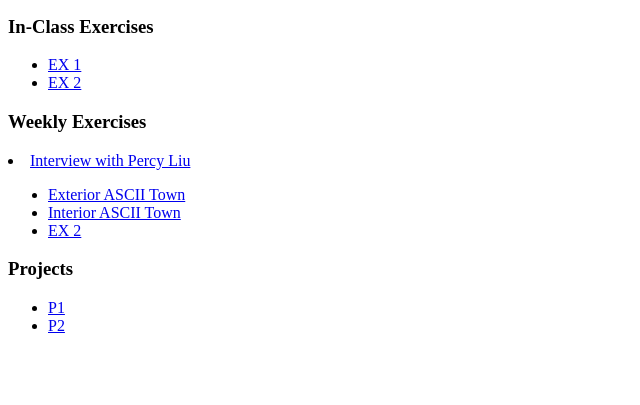
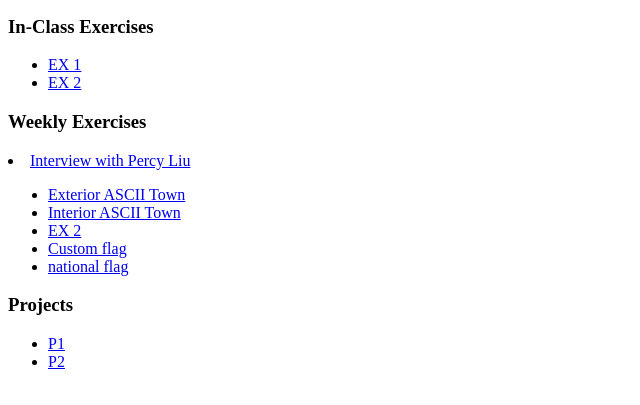
Before and after one commit to ciceeee1111/interactive1, a plain HTML site: page index.html in a window 1280 px wide. Shown: the part 127-532 px from the top of the page, without its empty margins (0-640 px from the left). Drawn offline with Linux system fonts and the light colour scheme.

Commit message:
Update index.html

```diff
--- a/index.html
+++ b/index.html
@@ -40,6 +40,9 @@
         <li><a href="ASCII-town/exteior-ciciyang.html">Exterior ASCII Town</a></li>
         <li><a href="ASCII-town/interior-ciciyang.html">Interior ASCII Town</a></li>
         <li><a href="#">EX 2</a></li>
+        <li><a href="custom-flag.html">Custom flag</a></li>
+        <li><a href="national-flag.html">national flag</a></li>
+
       </ul>
 
     </div>
```
